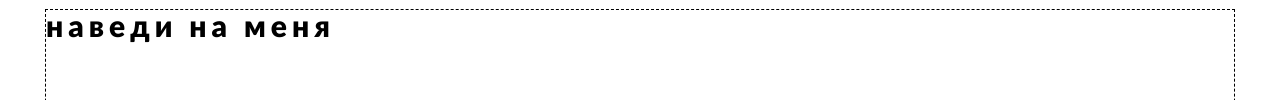
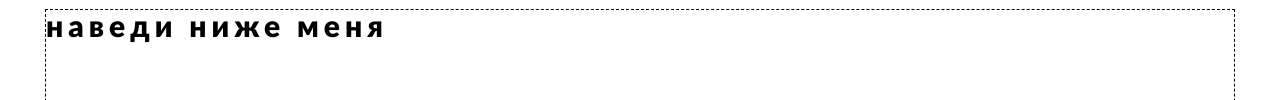
Before and after one commit to olegtarusin/lesson_13, a plain HTML site: page index.html in a window 1280 px wide. Shown: the part 493-593 px from the top of the page. Drawn offline with Linux system fonts and the light colour scheme.

Commit message:
Update index.html

```diff
--- a/index.html
+++ b/index.html
@@ -47,7 +47,7 @@
                </div>
             </div>
             <div class="section__hover-box hover-box">
-               <h1 class="hover-box__title"> наведи нa меня</h1>
+               <h1 class="hover-box__title"> наведи ниже меня</h1>
                <div class="hover-box__box"></div>
             </div>
             <div class="section__pendulum pendulum">
```
